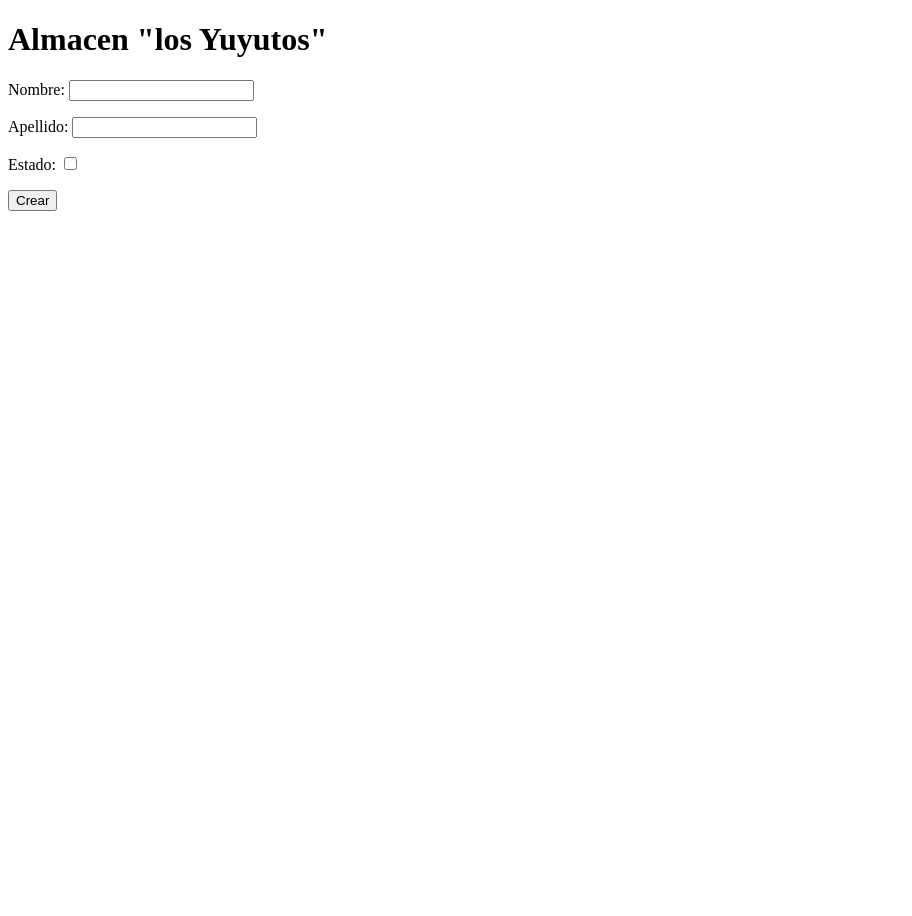
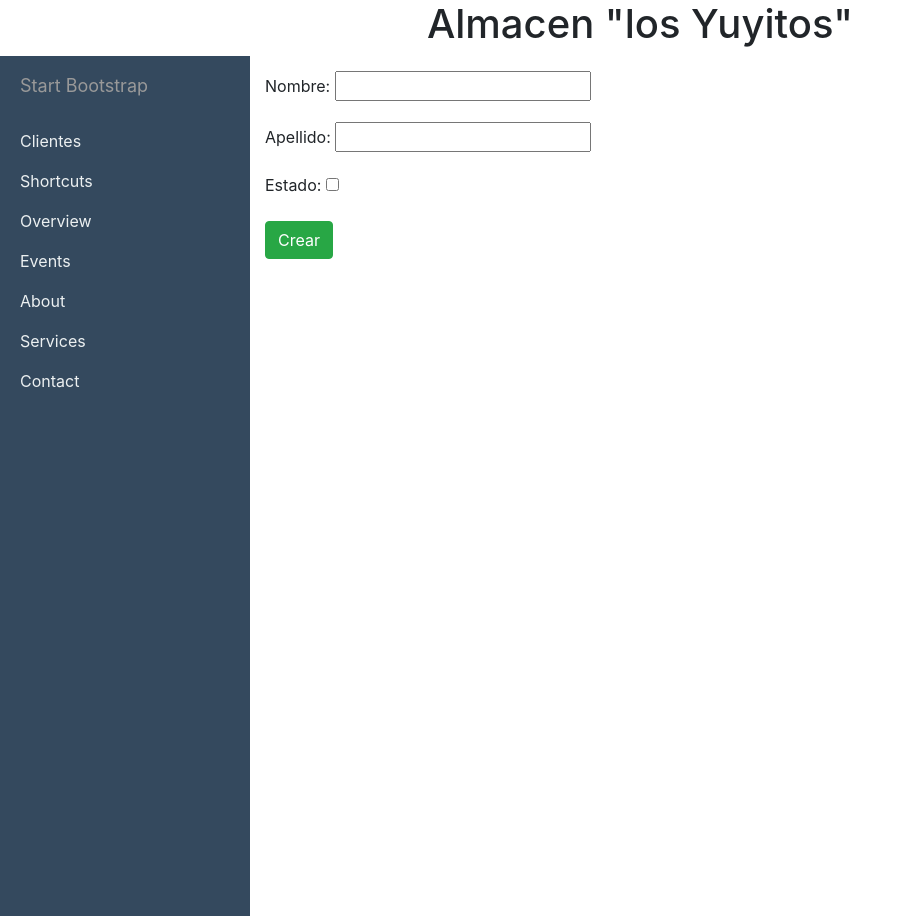
Before and after one commit to Shargzem/yuyitos, a Django app: page /agregar_cliente in a window 1280 px wide. Shown: the whole page, without its empty margins (0-912 px from the left). Run offline with Django 3.2, Linux system fonts and the light colour scheme; some libraries are stand-ins or nearby versions.

Commit message:
estilo css agregado

```diff
--- a/yuyitosProyecto/templates/agregar_cliente.html
+++ b/yuyitosProyecto/templates/agregar_cliente.html
@@ -3,11 +3,20 @@
 
 {% block body %}
 
-<form method="post">
-    {% csrf_token %}
 
-    {{ form.as_p }}
-    <button type="submit" >Crear</button>
-</form>
+
+<div id="page-content-wrapper">
+    <div class="container" >
+        <div class="row" >
+            <form class="col-xl-offset-2 col-xl-8" method="post">
+                {% csrf_token %}
+
+                {{ form.as_p }}
+                <button type="submit" class="btn btn-success">Crear</button>
+            </form>
+        </div>
+
+    </div>
+</div>
 
 {% endblock body %}
--- a/yuyitosProyecto/templates/inicio.html
+++ b/yuyitosProyecto/templates/inicio.html
@@ -1,16 +1,61 @@
+{% load static %}
 <!DOCTYPE html>
 <html lang="en">
 <head>
+
     <meta charset="UTF-8">
     <meta http-equiv="X-UA-Compatible" content="IE=edge">
+    <link rel="stylesheet" href="https://maxcdn.bootstrapcdn.com/bootstrap/4.0.0/css/bootstrap.min.css" integrity="sha384-Gn5384xqQ1aoWXA+058RXPxPg6fy4IWvTNh0E263XmFcJlSAwiGgFAW/dAiS6JXm" crossorigin="anonymous">
     <meta name="viewport" content="width=device-width, initial-scale=1.0">
+    <link rel="stylesheet"  href="{%  static  'css/style.css'  %}">
     <title>{% block titulo %}Almacen Yuyitos{% endblock titulo %}</title>
 </head>
 <body>
-    <h1>Almacen "los Yuyutos"</h1>
+
+
+    <h1 style="text-align:center">Almacen "los Yuyitos"</h1>
+
+    <div id="wrapper">
+        <div id="sidebar-wrapper">
+          <ul class="sidebar-nav">
+            <li class="sidebar-brand">
+              <a href="#">
+                              Start Bootstrap
+                          </a>
+            </li>
+            <li>
+              <a href="#">Clientes</a>
+            </li>
+            <li>
+              <a href="#">Shortcuts</a>
+            </li>
+            <li>
+              <a href="#">Overview</a>
+            </li>
+            <li>
+              <a href="#">Events</a>
+            </li>
+            <li>
+              <a href="#">About</a>
+            </li>
+            <li>
+              <a href="#">Services</a>
+            </li>
+            <li>
+              <a href="#">Contact</a>
+            </li>
+          </ul>
+        </div>
     {% block body %}
+
+
+
+
 
 
     {% endblock body %}
 </body>
+<script src="https://code.jquery.com/jquery-3.2.1.slim.min.js" integrity="sha384-KJ3o2DKtIkvYIK3UENzmM7KCkRr/rE9/Qpg6aAZGJwFDMVNA/GpGFF93hXpG5KkN" crossorigin="anonymous"></script>
+<script src="https://cdnjs.cloudflare.com/ajax/libs/popper.js/1.12.9/umd/popper.min.js" integrity="sha384-ApNbgh9B+Y1QKtv3Rn7W3mgPxhU9K/ScQsAP7hUibX39j7fakFPskvXusvfa0b4Q" crossorigin="anonymous"></script>
+<script src="https://maxcdn.bootstrapcdn.com/bootstrap/4.0.0/js/bootstrap.min.js" integrity="sha384-JZR6Spejh4U02d8jOt6vLEHfe/JQGiRRSQQxSfFWpi1MquVdAyjUar5+76PVCmYl" crossorigin="anonymous"></script>
 </html>
--- a/yuyitosProyecto/templates/listado_cliente.html
+++ b/yuyitosProyecto/templates/listado_cliente.html
@@ -3,9 +3,9 @@
 
 {% block body %}
 
-<h1>Template de Cliente</h1>
+<h1 >Template de Cliente</h1>
 
-    <table border="2" >
+    <table class="center" border="2" >
         <thead>
             <tr>
                 <th>Nombre</th>
--- /dev/null
+++ b/yuyitosProyecto/yuyitosApp/static/css/style.css
@@ -0,0 +1,126 @@
+
+  .container {
+    padding-top: 15px;
+  }
+
+  #wrapper {
+    padding-left: 0;
+    -webkit-transition: all 0.5s ease;
+    -moz-transition: all 0.5s ease;
+    -o-transition: all 0.5s ease;
+    transition: all 0.5s ease;
+  }
+
+  #wrapper.toggled {
+    padding-left: 250px;
+  }
+
+  #sidebar-wrapper {
+    z-index: 1000;
+    position: fixed;
+    left: 250px;
+    width: 0;
+    height: 100%;
+    margin-left: -250px;
+    overflow-y: auto;
+    background: #34495e;
+    -webkit-transition: all 0.5s ease;
+    -moz-transition: all 0.5s ease;
+    -o-transition: all 0.5s ease;
+    transition: all 0.5s ease;
+  }
+
+  #wrapper.toggled #sidebar-wrapper {
+    width: 250px;
+  }
+
+  #page-content-wrapper {
+    width: 100%;
+    position: absolute;
+  }
+
+  #wrapper.toggled #page-content-wrapper {
+    position: absolute;
+    margin-right: -250px;
+  }
+
+
+  /* Sidebar Styles */
+
+  .sidebar-nav {
+    position: absolute;
+    top: 0;
+    width: 250px;
+    margin: 0;
+    padding: 0;
+    list-style: none;
+  }
+
+  .sidebar-nav li {
+    text-indent: 20px;
+    line-height: 40px;
+  }
+
+  .sidebar-nav li a {
+    display: block;
+    text-decoration: none;
+    color: #ecf0f1;
+  }
+
+  .sidebar-nav li a:hover {
+    text-decoration: none;
+    color: #fff;
+    background: #2c3e50;
+  }
+
+  .sidebar-nav li a:active,
+  .sidebar-nav li a:focus {
+    text-decoration: none;
+  }
+
+  .sidebar-nav > .sidebar-brand {
+    height: 65px;
+    font-size: 18px;
+    line-height: 60px;
+  }
+
+  .sidebar-nav > .sidebar-brand a {
+    color: #999999;
+  }
+
+  .sidebar-nav > .sidebar-brand a:hover {
+    color: #fff;
+    background: none;
+  }
+
+  @media(min-width:768px) {
+    #wrapper {
+      padding-left: 250px;
+    }
+    #wrapper.toggled {
+      padding-left: 0;
+    }
+    #sidebar-wrapper {
+      width: 250px;
+    }
+    #wrapper.toggled #sidebar-wrapper {
+      width: 0;
+    }
+    #page-content-wrapper {
+      position: relative;
+    }
+    #wrapper.toggled #page-content-wrapper {
+      position: relative;
+      margin-right: 0;
+    }
+  }
+
+  .img-fuid {
+    background-repeat: no-repeat;
+    background-position: center center;
+    height: 500px;
+    background-size: cover;
+    -webkit-background-size: cover;
+    -moz-background-size: cover;
+    -o-background-size: cover;
+  }
--- a/yuyitosProyecto/yuyitosApp/views.py
+++ b/yuyitosProyecto/yuyitosApp/views.py
@@ -18,7 +18,7 @@ def listado_cliente(request):
     }
     return render(request, 'listado_cliente.html', contexto)
 
-
+#Agregar Cliente function
 def agregar_cliente(request):
     if request.method == 'GET':
         form = ClienteForm()
--- a/yuyitosProyecto/yuyitosProyecto/settings.py
+++ b/yuyitosProyecto/yuyitosProyecto/settings.py
@@ -11,10 +11,10 @@ https://docs.djangoproject.com/en/3.2/ref/settings/
 """
 
 from pathlib import Path
-
+import os
 # Build paths inside the project like this: BASE_DIR / 'subdir'.
 BASE_DIR = Path(__file__).resolve().parent.parent
-
+STATIC_ROOT = os.path.join(BASE_DIR,  'static')
 
 # Quick-start development settings - unsuitable for production
 # See https://docs.djangoproject.com/en/3.2/howto/deployment/checklist/
@@ -125,6 +125,7 @@ USE_TZ = True
 
 STATIC_URL = '/static/'
 
+
 # Default primary key field type
 # https://docs.djangoproject.com/en/3.2/ref/settings/#default-auto-field
 
```
Also changed, not shown: yuyitosProyecto/yuyitosApp/forms.py (line endings or trailing spaces).
